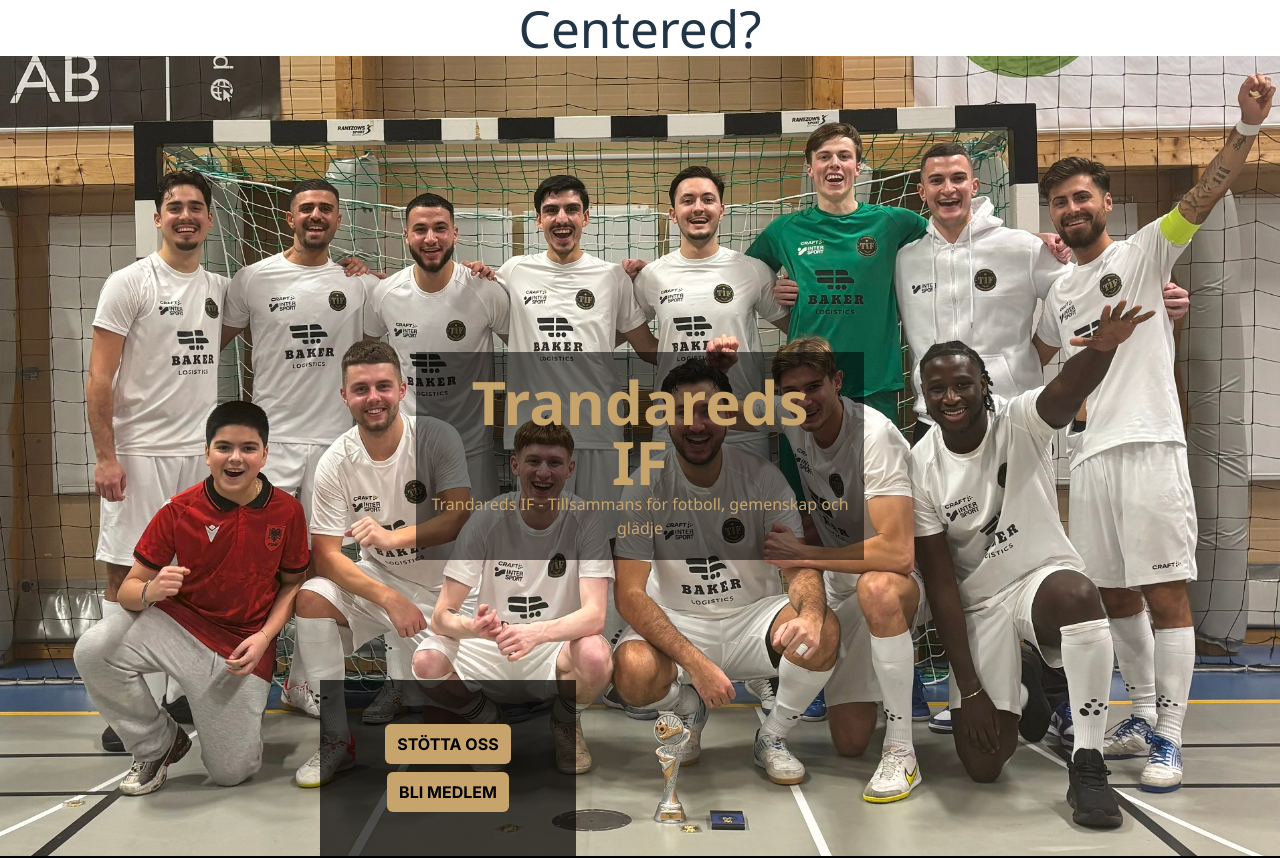
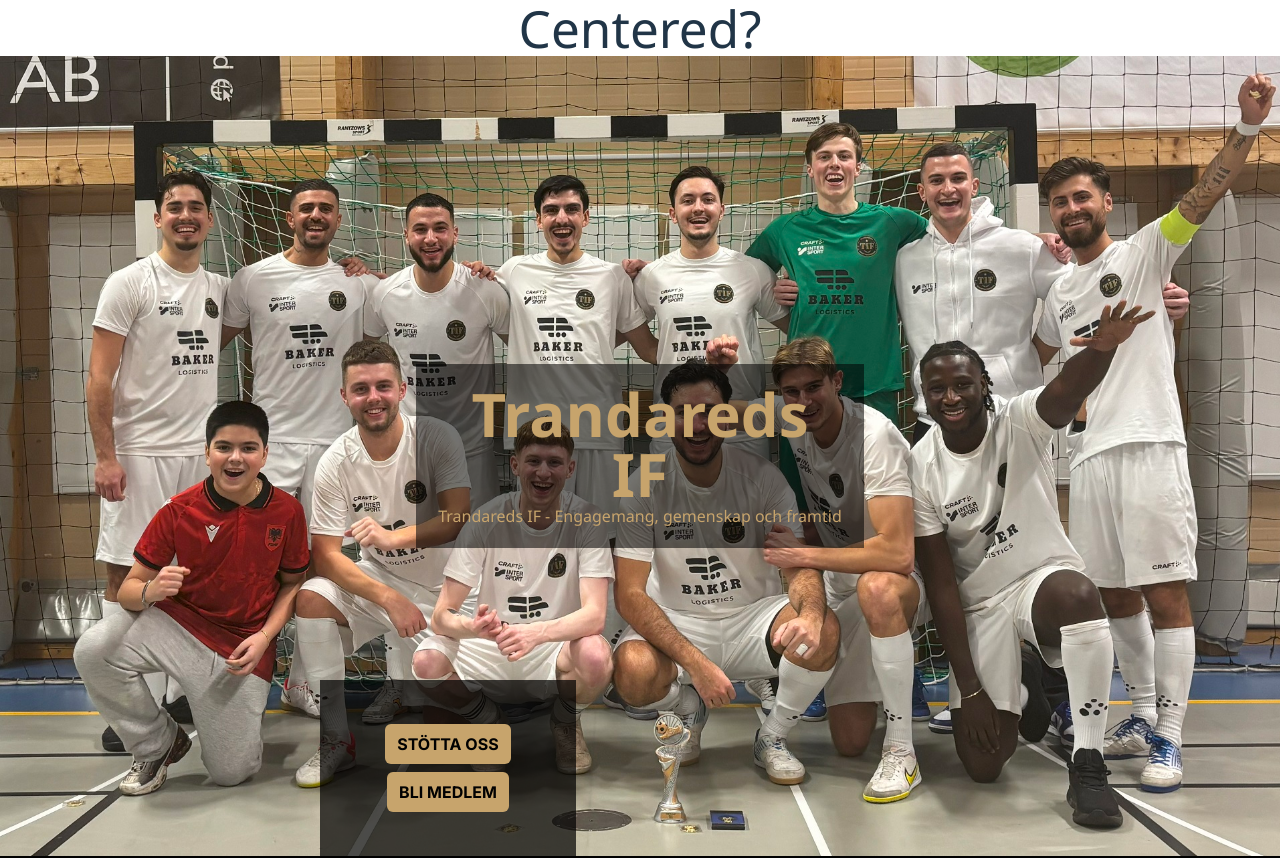
Before and after one commit to lia-2-team-1/webbsite, a React (Vite) app: page / in a window 1280 px wide. Shown: the top 858 px of the page. Built offline with nearby package versions, Linux system fonts and the light colour scheme.

Commit message:
added the right text to header

```diff
--- a/src/components/Hero.tsx
+++ b/src/components/Hero.tsx
@@ -14,7 +14,7 @@ export const Hero = () => {
           </h1>
 
           <p className="text-sandybrown text-center font-medium">
-            Trandareds IF - Tillsammans för fotboll, gemenskap och glädje
+            Trandareds IF - Engagemang, gemenskap och framtid
           </p>
         </div>
         <div className="w-[80%] md:w-[40%] lg:w-[20%] bg-black bg-opacity-70 p-10 flex flex-col lg:items-center absolute lg:left-80 -bottom-14 left-10 right-10">
```
